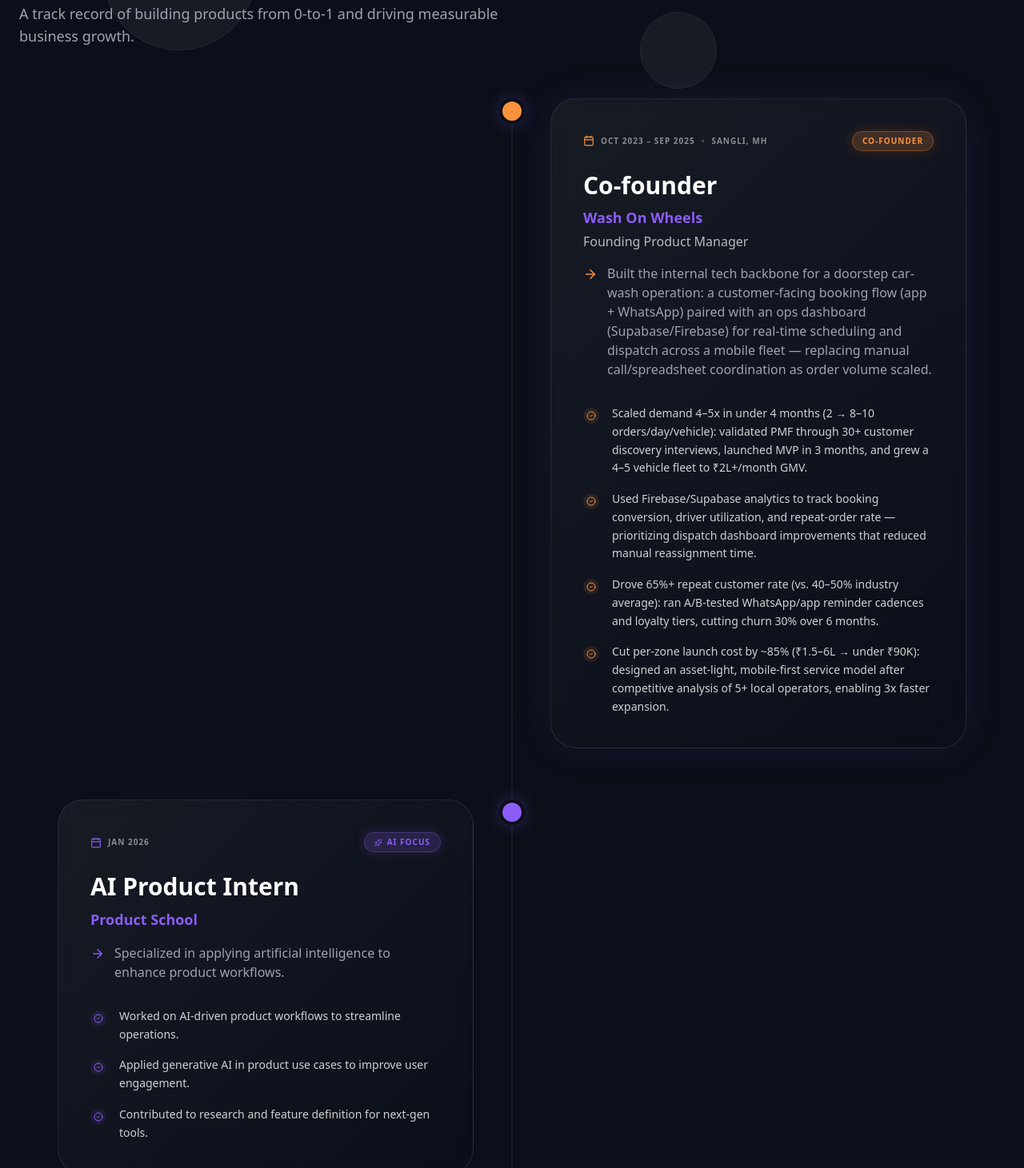
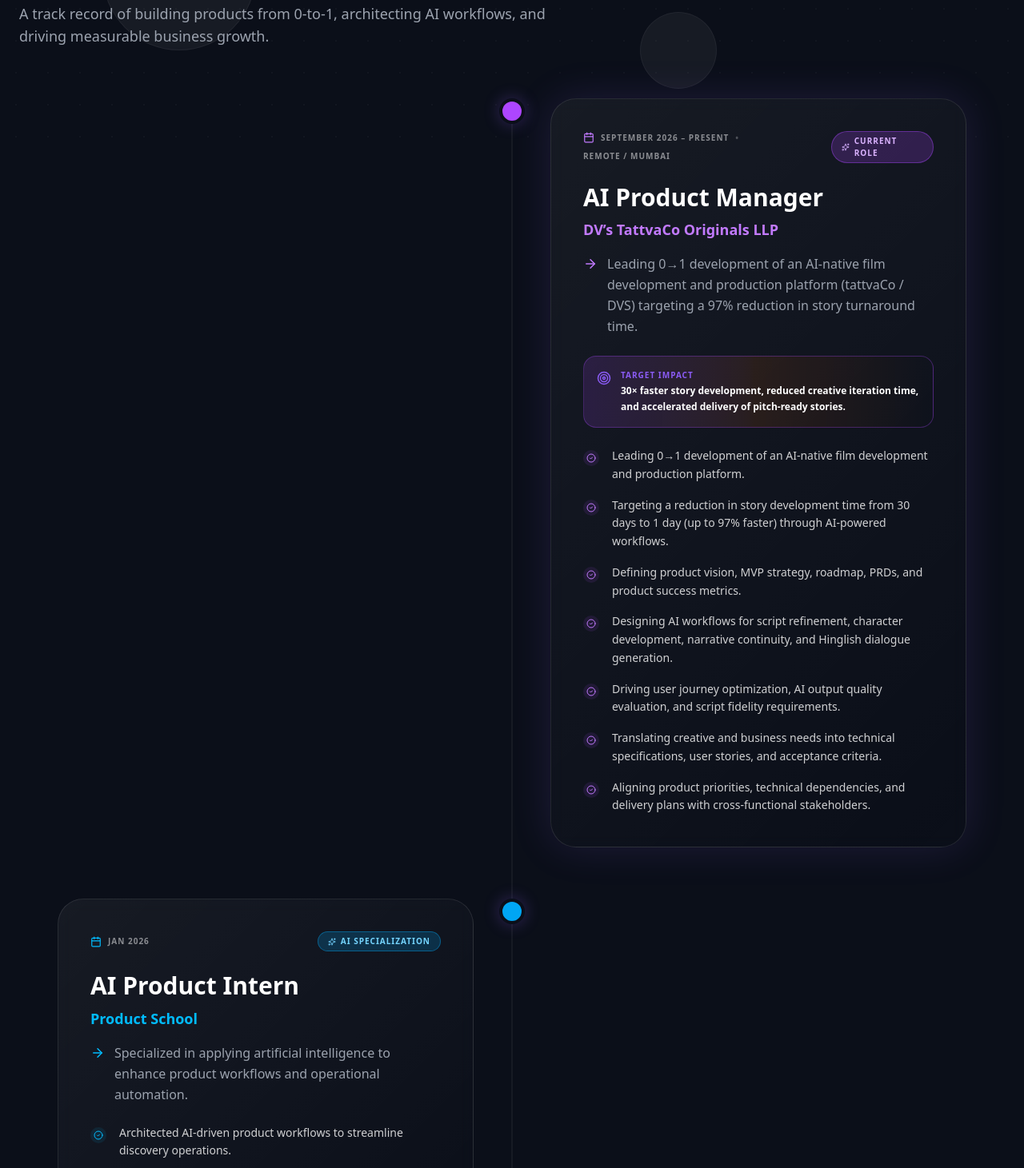
Before and after one commit to Kaustubhd0022/portfolio, a Next.js app: page / in a window 1280 px wide. Shown: the part 1009-2470 px from the top of the page at 80% size. Built offline with nearby package versions, Linux system fonts and the light colour scheme.

Commit message:
feat(experience): add AI Product Manager at DV's TattvaCo Originals LLP and sort timeline chronologically

```diff
--- a/src/components/sections/Experience.tsx
+++ b/src/components/sections/Experience.tsx
@@ -2,16 +2,93 @@
 
 import React from 'react'
 import { motion } from 'framer-motion'
-import { Briefcase, Calendar, CheckCircle2, TrendingUp, Users, Target, Sparkles, ArrowRight } from 'lucide-react'
+import { Briefcase, Calendar, CheckCircle2, TrendingUp, Sparkles, ArrowRight, Zap, Target } from 'lucide-react'
+
+const expThemeMap: Record<string, {
+  nodeBg: string
+  text: string
+  badgeBg: string
+  badgeBorder: string
+  iconBg: string
+  cardBorder: string
+}> = {
+  'accent-purple': {
+    nodeBg: 'bg-purple-500',
+    text: 'text-purple-400',
+    badgeBg: 'bg-purple-500/20 text-purple-300',
+    badgeBorder: 'border-purple-500/40',
+    iconBg: 'bg-purple-500/10 text-purple-400',
+    cardBorder: 'border-purple-500/30 shadow-[0_0_50px_rgba(139,92,246,0.15)]',
+  },
+  'accent-orange': {
+    nodeBg: 'bg-orange-500',
+    text: 'text-orange-400',
+    badgeBg: 'bg-orange-500/20 text-orange-300',
+    badgeBorder: 'border-orange-500/40',
+    iconBg: 'bg-orange-500/10 text-orange-400',
+    cardBorder: 'border-orange-500/30 shadow-[0_0_50px_rgba(251,146,60,0.1)]',
+  },
+  'accent-blue': {
+    nodeBg: 'bg-sky-500',
+    text: 'text-sky-400',
+    badgeBg: 'bg-sky-500/20 text-sky-300',
+    badgeBorder: 'border-sky-500/40',
+    iconBg: 'bg-sky-500/10 text-sky-400',
+    cardBorder: 'border-sky-500/20',
+  },
+  'emerald-400': {
+    nodeBg: 'bg-emerald-400',
+    text: 'text-emerald-400',
+    badgeBg: 'bg-emerald-500/20 text-emerald-300',
+    badgeBorder: 'border-emerald-500/40',
+    iconBg: 'bg-emerald-500/10 text-emerald-400',
+    cardBorder: 'border-emerald-500/20',
+  },
+}
 
 const experiences = [
   {
-    role: 'Co-founder',
+    role: 'AI Product Manager',
+    company: "DV’s TattvaCo Originals LLP",
+    period: 'September 2026 – Present',
+    location: 'Remote / Mumbai',
+    description: 'Leading 0→1 development of an AI-native film development and production platform (tattvaCo / DVS) targeting a 97% reduction in story turnaround time.',
+    targetImpact: '30× faster story development, reduced creative iteration time, and accelerated delivery of pitch-ready stories.',
+    impact: [
+      'Leading 0→1 development of an AI-native film development and production platform.',
+      'Targeting a reduction in story development time from 30 days to 1 day (up to 97% faster) through AI-powered workflows.',
+      'Defining product vision, MVP strategy, roadmap, PRDs, and product success metrics.',
+      'Designing AI workflows for script refinement, character development, narrative continuity, and Hinglish dialogue generation.',
+      'Driving user journey optimization, AI output quality evaluation, and script fidelity requirements.',
+      'Translating creative and business needs into technical specifications, user stories, and acceptance criteria.',
+      'Aligning product priorities, technical dependencies, and delivery plans with cross-functional stakeholders.'
+    ],
+    highlight: true,
+    aiBadge: true,
+    badgeText: 'Current Role',
+    color: 'accent-purple'
+  },
+  {
+    role: 'AI Product Intern',
+    company: 'Product School',
+    period: 'Jan 2026',
+    description: 'Specialized in applying artificial intelligence to enhance product workflows and operational automation.',
+    impact: [
+      'Architected AI-driven product workflows to streamline discovery operations.',
+      'Applied generative AI in consumer product use cases to improve user engagement loops.',
+      'Contributed to research, prompt tuning, and feature definition for next-gen productivity tools.'
+    ],
+    highlight: false,
+    aiBadge: true,
+    badgeText: 'AI Specialization',
+    color: 'accent-blue'
+  },
+  {
+    role: 'Co-founder & Founding Product Manager',
     company: 'Wash On Wheels',
-    subRole: 'Founding Product Manager',
     period: 'Oct 2023 – Sep 2025',
     location: 'Sangli, MH',
-    description: 'Built the internal tech backbone for a doorstep car-wash operation: a customer-facing booking flow (app + WhatsApp) paired with an ops dashboard (Supabase/Firebase) for real-time scheduling and dispatch across a mobile fleet — replacing manual call/spreadsheet coordination as order volume scaled.',
+    description: 'Built the internal tech backbone for a doorstep car-wash operation: a customer-facing booking flow (app + WhatsApp) paired with an ops dashboard (Supabase/Firebase) for real-time fleet dispatch.',
     impact: [
       'Scaled demand 4–5x in under 4 months (2 → 8–10 orders/day/vehicle): validated PMF through 30+ customer discovery interviews, launched MVP in 3 months, and grew a 4–5 vehicle fleet to ₹2L+/month GMV.',
       'Used Firebase/Supabase analytics to track booking conversion, driver utilization, and repeat-order rate — prioritizing dispatch dashboard improvements that reduced manual reassignment time.',
@@ -20,21 +97,23 @@
     ],
     highlight: true,
     aiBadge: false,
+    badgeText: '0→1 Founder',
     color: 'accent-orange'
   },
   {
-    role: 'AI Product Intern',
-    company: 'Product School',
-    period: 'Jan 2026',
-    description: 'Specialized in applying artificial intelligence to enhance product workflows.',
+    role: 'Product Manager Fellow',
+    company: 'NextLeap',
+    period: '2024',
+    description: 'Intensive fellowship focused on solving complex, real-world product problems using structured frameworks.',
     impact: [
-      'Worked on AI-driven product workflows to streamline operations.',
-      'Applied generative AI in product use cases to improve user engagement.',
-      'Contributed to research and feature definition for next-gen tools.'
+      'Built detailed PRDs and conceptualized MVPs for consumer-tech products (Zomato, Flipkart).',
+      'Utilized RICE and ICE frameworks for rigorous feature prioritization against business constraints.',
+      'Defined KPIs, north-star metrics, and behavioral cohort funnels to track holistic product success.'
     ],
     highlight: false,
-    aiBadge: true,
-    color: 'accent-purple'
+    aiBadge: false,
+    badgeText: 'Fellowship',
+    color: 'emerald-400'
   },
   {
     role: 'Founder',
@@ -49,21 +128,8 @@
     ],
     highlight: false,
     aiBadge: false,
+    badgeText: 'Founder',
     color: 'accent-blue'
-  },
-  {
-    role: 'Product Manager Fellow',
-    company: 'NextLeap',
-    period: '2024',
-    description: 'Intensive fellowship focused on solving real-world product problems.',
-    impact: [
-      'Built detailed PRDs and conceptualized MVPs for consumer-tech products.',
-      'Utilized RICE/ICE frameworks for rigorous feature prioritization.',
-      'Defined KPIs and north-star metrics to track holistic product success.'
-    ],
-    highlight: false,
-    aiBadge: false,
-    color: 'green-400'
   }
 ]
 
@@ -79,7 +145,7 @@
           Impact & <span className="text-accent-purple">Ownership</span>
         </h2>
         <p className="text-secondary text-lg max-w-2xl">
-          A track record of building products from 0-to-1 and driving measurable business growth.
+          A track record of building products from 0-to-1, architecting AI workflows, and driving measurable business growth.
         </p>
       </div>
 
@@ -91,18 +157,20 @@
         <div className="absolute left-4 top-0 bottom-0 w-px bg-white/10 md:hidden" />
 
         <div className="space-y-16">
-          {experiences.map((exp, index) => (
-            <div key={exp.role} className="relative">
-              {/* Timeline Node */}
+          {experiences.map((exp, index) => {
+            const theme = expThemeMap[exp.color] || expThemeMap['accent-purple']
+            return (
+              <div key={`${exp.company}-${exp.period}`} className="relative">
+                {/* Timeline Node Desktop */}
                 <motion.div
                   initial={{ scale: 0 }}
                   whileInView={{ scale: 1 }}
                   viewport={{ once: true }}
-                className={`absolute left-0.5 md:left-1/2 -translate-x-1/2 w-8 h-8 rounded-full border-4 border-[#0B0F19] bg-${exp.color} z-10 hidden md:block shadow-[0_0_20px_rgba(139,92,246,0.3)]`}
+                  className={`absolute left-0.5 md:left-1/2 -translate-x-1/2 w-8 h-8 rounded-full border-4 border-[#0B0F19] ${theme.nodeBg} z-10 hidden md:block shadow-[0_0_20px_rgba(139,92,246,0.3)]`}
                 />
 
                 {/* Mobile Node */}
-              <div className={`absolute left-0 w-8 h-8 rounded-full border-4 border-[#0B0F19] bg-${exp.color} z-10 md:hidden shadow-[0_0_20px_rgba(139,92,246,0.3)]`} />
+                <div className={`absolute left-0 w-8 h-8 rounded-full border-4 border-[#0B0F19] ${theme.nodeBg} z-10 md:hidden shadow-[0_0_20px_rgba(139,92,246,0.3)]`} />
 
                 <div className={`flex flex-col md:flex-row items-center w-full ${index % 2 === 0 ? 'md:flex-row-reverse' : ''}`}>
                   <div className="w-full md:w-1/2 md:px-12 ml-10 md:ml-0">
@@ -111,32 +179,25 @@
                       whileInView={{ opacity: 1, x: 0 }}
                       transition={{ duration: 0.6, ease: 'easeOut' }}
                       viewport={{ once: true }}
-                    whileHover={{ scale: 1.02 }}
-                    className={`glass-card p-8 md:p-10 rounded-[2rem] border border-white/5 bg-[#0B0F19]/50 backdrop-blur-xl transition-all duration-300 ${exp.highlight ? 'border-accent-purple/30 shadow-[0_0_50px_rgba(139,92,246,0.1)]' : ''}`}
+                      whileHover={{ scale: 1.01 }}
+                      className={`glass-card p-8 md:p-10 rounded-[2rem] border border-white/10 bg-[#0B0F19]/60 backdrop-blur-xl transition-all duration-300 ${exp.highlight ? theme.cardBorder : ''}`}
                     >
                       <div className="flex items-center justify-between mb-6">
                         <div className="flex flex-wrap items-center gap-2 text-white/50 font-black text-[10px] uppercase tracking-widest">
-                        <Calendar size={14} className={`text-${exp.color}`} />
-                        {exp.period}
-                        {/* @ts-ignore */}
+                          <Calendar size={14} className={theme.text} />
+                          <span>{exp.period}</span>
                           {exp.location && (
                             <>
                               <span className="opacity-50">•</span>
-                            {/* @ts-ignore */}
                               <span>{exp.location}</span>
                             </>
                           )}
                         </div>
                         <div className="flex gap-2">
-                        {exp.highlight && (
-                          <span className={`px-3 py-1 rounded-full bg-${exp.color}/20 text-${exp.color} text-[10px] font-black uppercase tracking-widest border border-${exp.color}/30 shadow-[0_0_15px_rgba(255,107,0,0.2)]`}>
-                            Co-founder
-                          </span>
-                        )}
-                        {exp.aiBadge && (
-                          <span className={`px-3 py-1 rounded-full bg-${exp.color}/20 text-${exp.color} text-[10px] font-black uppercase tracking-widest border border-${exp.color}/30 shadow-[0_0_15px_rgba(139,92,246,0.2)] flex items-center gap-1.5`}>
-                            <Sparkles size={10} />
-                            AI Focus
+                          {exp.badgeText && (
+                            <span className={`px-3 py-1 rounded-full ${theme.badgeBg} text-[10px] font-black uppercase tracking-widest border ${theme.badgeBorder} flex items-center gap-1.5`}>
+                              {exp.aiBadge && <Sparkles size={10} />}
+                              {exp.badgeText}
                             </span>
                           )}
                         </div>
@@ -146,31 +207,35 @@
                         {exp.role}
                       </h3>
                       <div className="mb-4">
-                      <p className="text-accent-purple text-lg font-bold">
+                        <p className={`${theme.text} text-lg font-bold`}>
                           {exp.company}
                         </p>
-                      {/* @ts-ignore */}
-                      {exp.subRole && (
-                        <p className="text-white/70 font-medium text-base mt-1">
-                          {/* @ts-ignore */}
-                          {exp.subRole}
-                        </p>
-                      )}
                       </div>
 
-                    <div className="flex items-start gap-3 mb-8">
-                      <div className={`mt-1 flex items-center justify-center text-${exp.color} shrink-0`}>
+                      <div className="flex items-start gap-3 mb-6">
+                        <div className={`mt-1 flex items-center justify-center ${theme.text} shrink-0`}>
                           <ArrowRight size={18} />
                         </div>
-                      <p className="text-secondary text-base font-medium">
+                        <p className="text-secondary text-base font-medium leading-relaxed">
                           {exp.description}
                         </p>
                       </div>
 
+                      {/* Highlighted Target Impact Banner */}
+                      {exp.targetImpact && (
+                        <div className="mb-6 p-4 rounded-2xl bg-gradient-to-r from-purple-500/15 via-orange-500/10 to-transparent border border-purple-500/30 flex items-start gap-3">
+                          <Target size={18} className="text-accent-purple shrink-0 mt-0.5" />
+                          <div>
+                            <span className="text-[10px] font-black text-accent-purple uppercase tracking-widest block mb-0.5">Target Impact</span>
+                            <p className="text-white font-semibold text-xs leading-relaxed">{exp.targetImpact}</p>
+                          </div>
+                        </div>
+                      )}
+
                       <div className="space-y-4">
                         {exp.impact.map((point) => (
                           <div key={point} className="flex items-start gap-4">
-                          <div className={`w-5 h-5 rounded-full bg-${exp.color}/10 flex items-center justify-center text-${exp.color} shrink-0 mt-1`}>
+                            <div className={`w-5 h-5 rounded-full ${theme.iconBg} flex items-center justify-center shrink-0 mt-1`}>
                               <CheckCircle2 size={12} />
                             </div>
                             <p className="text-white/80 text-sm leading-relaxed">
@@ -184,7 +249,8 @@
                   <div className="hidden md:block w-1/2" />
                 </div>
               </div>
-          ))}
+            )
+          })}
         </div>
       </div>
     </section>
--- a/src/data/portfolioContext.ts
+++ b/src/data/portfolioContext.ts
@@ -1,22 +1,33 @@
 export const portfolioContext = `
 Name: Kaustubh Deshmukh
 
-Role: Product Manager
+Role: AI Product Manager & 0-to-1 Product Builder
 
 Experience:
-* Wash on Wheels (2023–2025): Built and scaled a car service startup
-* NextLeap (2024): Product management training and case studies
-* Product Space (Jan 2026): AI Product Intern working on AI systems
+* DV’s TattvaCo Originals LLP (Sep 2026 – Present): AI Product Manager
+  - Leading 0→1 development of an AI-native film development and production platform (tattvaCo / DVS).
+  - Target Impact: 30x faster story development (reducing development cycle from 30 days to 1 day / up to 97% faster).
+  - Defining product vision, MVP strategy, roadmap, PRDs, and core success metrics.
+  - Designing AI pipelines for script refinement, character development, narrative continuity, and Hinglish dialogue generation.
+  - Driving user journey optimization, automated evaluation rubrics, and source script fidelity verification.
+  - Translating creative and business needs into engineering specifications, user stories, and acceptance criteria.
+* Product School / Space (Jan 2026): AI Product Intern applying generative AI in product workflows and operational automation.
+* Wash on Wheels (Oct 2023 – Sep 2025): Co-founder & Founding PM
+  - Built doorstep car-wash booking flow and ops dashboard (Supabase/Firebase) scaling fleet demand 4–5x to ₹2L+/month GMV with 65%+ repeat rate.
+* NextLeap (2024): Product Manager Fellow focused on RICE prioritization, PRDs, and consumer tech MVPs.
+* SK Autoperformance (2021 — 2023): Founder owning end-to-end customer journey, dynamic pricing, and product operations.
 
-Projects:
-* NomadAI: AI-powered travel planning system
-* Flipkart Refund System: Trust automation using first principles
-* Google Maps UX Analysis: Heuristic evaluation
-* Zomato Farm-to-Table: Local sourcing discovery
+Featured Projects & Prototypes:
+* tattvaCo (DVS): AI-native film development & production OS.
+* NomadAI: AI-powered travel planning companion.
+* Wash On Wheels (WashWise AI): Doorstep car-wash booking & fleet ops.
+* Netflix Continue Watching 2.0: Retention curation using tuned LLM models.
+* Flipkart Refund System: Automated trust-based returns using first principles.
+* Seed to Plate: FoodTech inventory & supply chain optimization.
 
-Skills:
-* Product Thinking
-* Growth Strategy
-* AI Systems
-* UX & User Research
+Core Strengths:
+* 0-to-1 Product Management & Execution
+* AI Systems & Multi-Agent Orchestration
+* User Research & UX Heuristics
+* Growth Strategy & Metrics Definition
 `;
```
Lines whose indentation alone changed are shown as unchanged.
